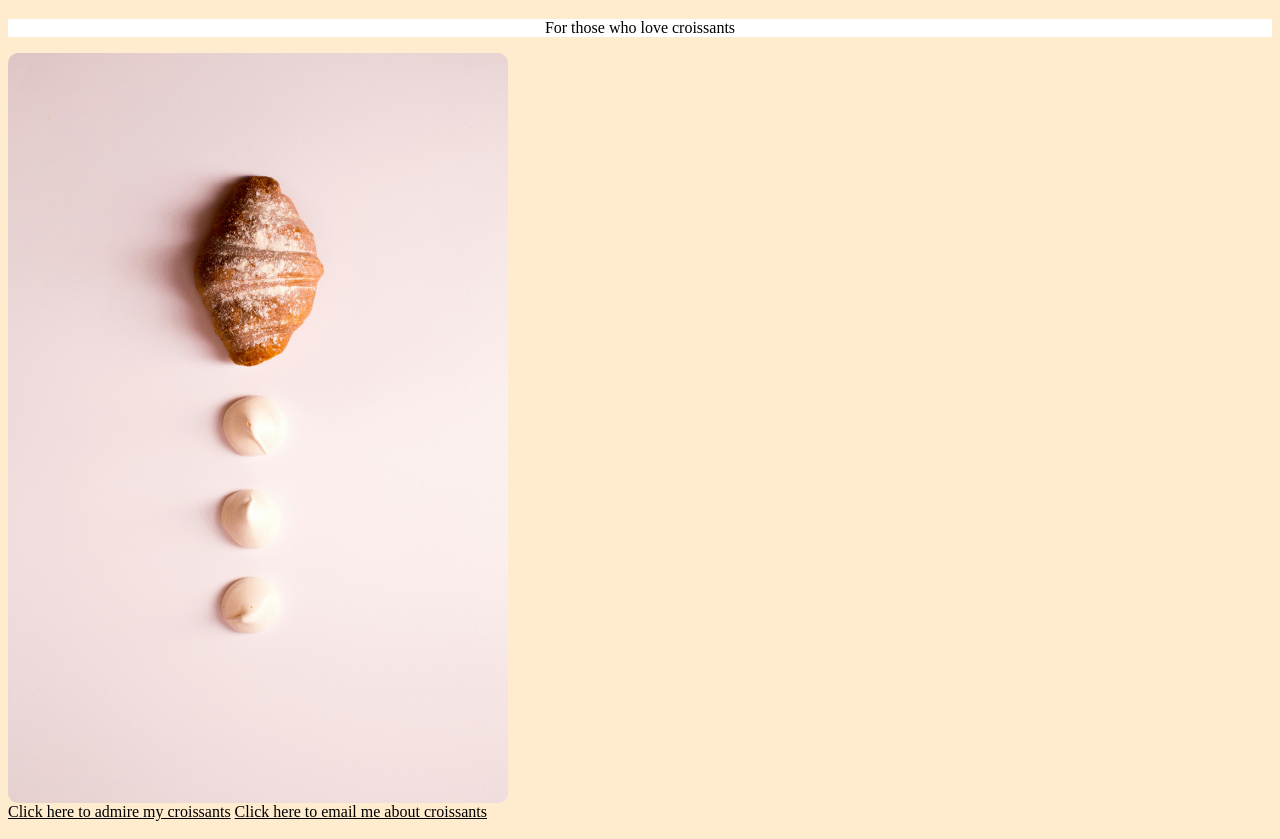
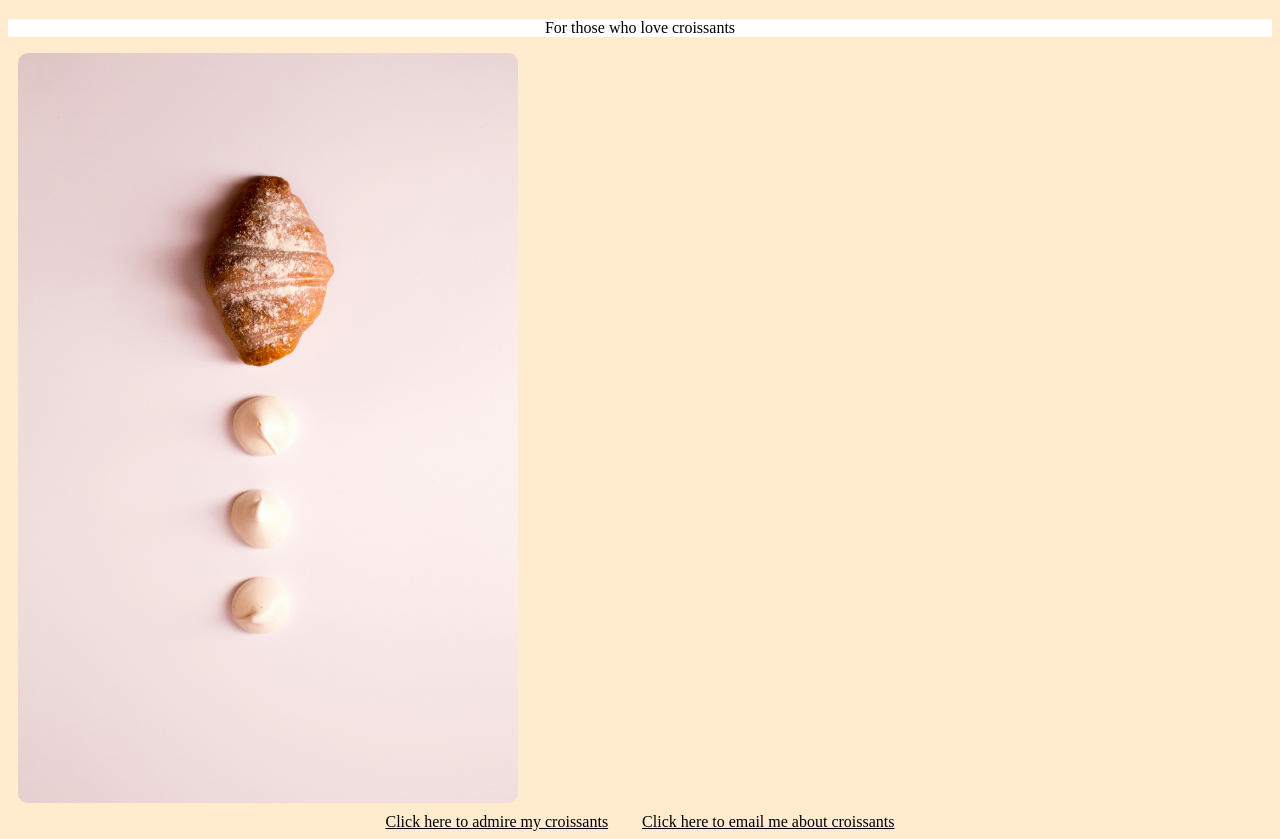
Before and after one commit to rachelahooper/Croissant, a plain HTML site: page index.html in a window 1280 px wide. Shown: the part 61-900 px from the top of the page. Drawn offline with Linux system fonts and the light colour scheme.

Commit message:
edited CSS for images

```diff
--- a/index.html
+++ b/index.html
@@ -14,7 +14,9 @@
       alt="the process of making a perfect croissant"
       class="index-photo"
     />
-    <a href="/photo.html">Click here to admire my croissants</a>
-    <a href="/contact.html">Click here to email me about croissants</a>
+    <footer>
+      <a href="/photo.html">Click here to admire my croissants</a>
+      <a href="/contact.html">Click here to email me about croissants</a>
+    </footer>
   </body>
 </html>
--- a/src/style.css
+++ b/src/style.css
@@ -19,9 +19,17 @@ a:hover {
   width: 500px;
   display: block;
   border-radius: 10px;
+  margin: 10px;
 }
 .croissant-photo {
   width: 500px;
   display: block;
   border-radius: 5px;
+  margin: 10px auto;
 }
+footer {
+  text-align: center;
+}
+footer a {
+  margin: 15px;
+}
```
Also changed, not shown: contact.html (+4 -2 lines), photo.html (+4 -2 lines).
